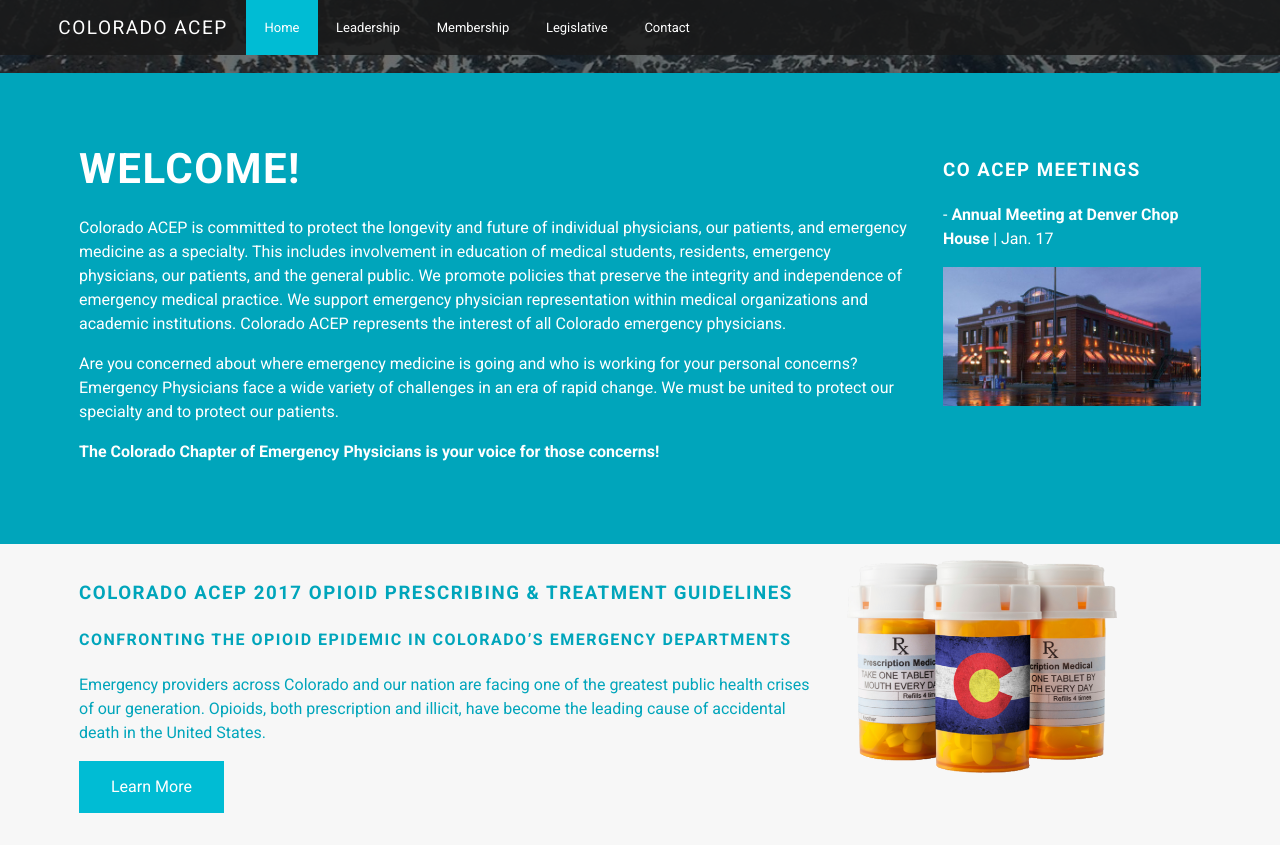
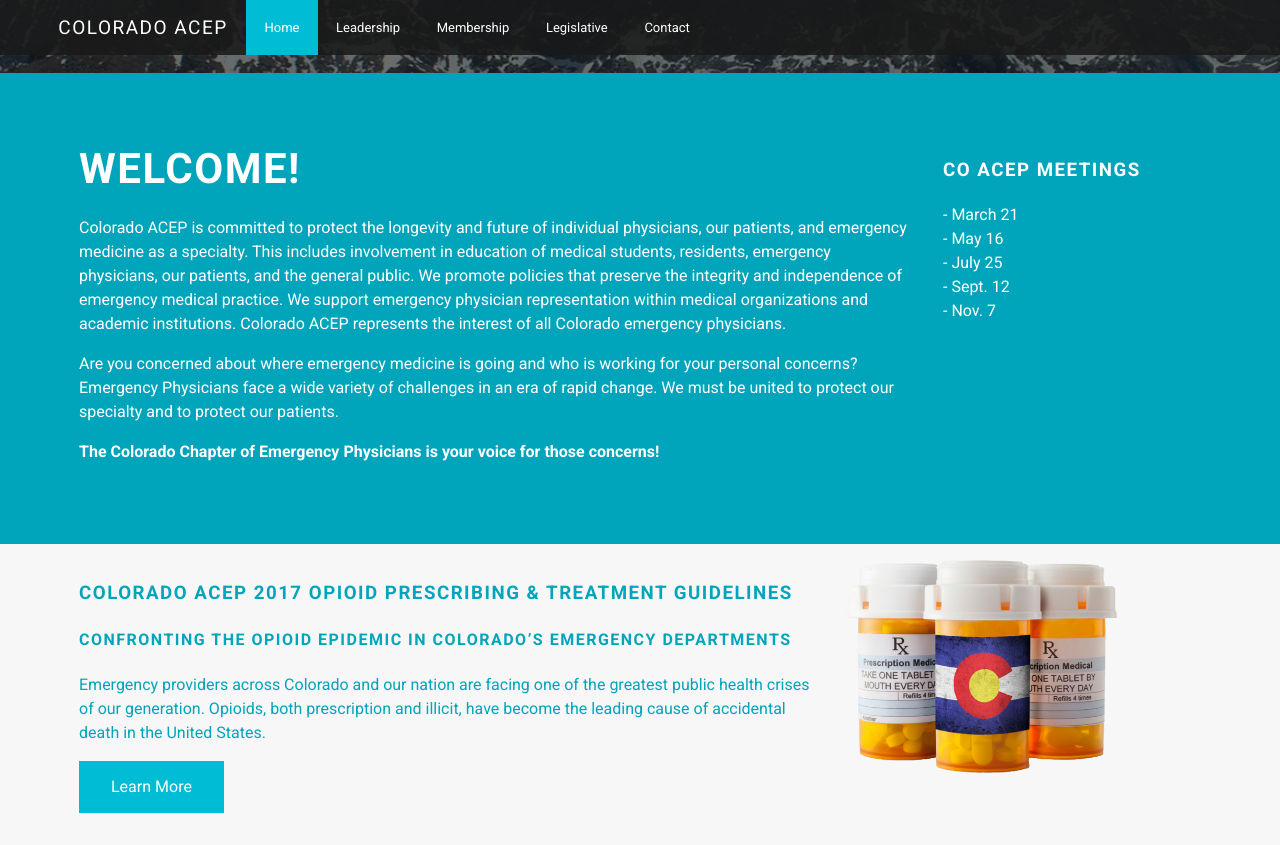
Before and after one commit to pebutler3/coacep, a Jekyll site: the page built from index.html, in a window 1280 px wide and 900 px high, scrolled down 327 px, cut to the strip 0-845 px from the top of the window. Built offline with Jekyll 4.4.1, drawn with Linux system fonts in a browser that asks for light colours; some of the changed text lies outside the part shown.

Commit message:
Removed annual meeting information and added Jan. report

```diff
--- a/index.html
+++ b/index.html
@@ -19,11 +19,15 @@
   <section class="dates">
     <h3>CO ACEP Meetings</h3>
     <ul>
-     <li><strong>Annual Meeting at Denver Chop House</strong> | Jan. 17</li>
+     <li>March 21</li>
+     <li>May 16</li>
+     <li>July 25</li>
+     <li>Sept. 12</li>
+     <li>Nov. 7</li>
     </ul>
   <!--   <p>All meetings will be held at CMS/COPIC offices located at 7351 E. Lowry Blvd. -->
   <!-- Meetings begin at 12:00pm.</p> -->
-  <img src="/img/denverchophouse.jpg" alt="">
+  <!--/* <img src="/img/denverchophouse.jpg" alt=""> */-->
   </section>
 </article>
 
@@ -53,7 +57,7 @@
             <p>Are you concerned about where emergency medicine is going and who is working for your personal concerns? Emergency physicians face a wide variety of challenges in an era of rapid change. We must be united to protect our specialty and to protect our patients.  The Colorado Chapter of Emergency Physicians is your voice for those concerns!</p>
         </div>
         <ul>
-            <li><a class="button" href="/docs/reports/2017/july.pdf">Legislative Report 07/19/17</a></li>
+            <li><a class="button" href="/docs/reports/2018/jan.pdf">Legislative Report 01/16/18</a></li>
         </ul>
     </section>
     <section class="advocacy">
```
Also changed, not shown: 1 other file.
